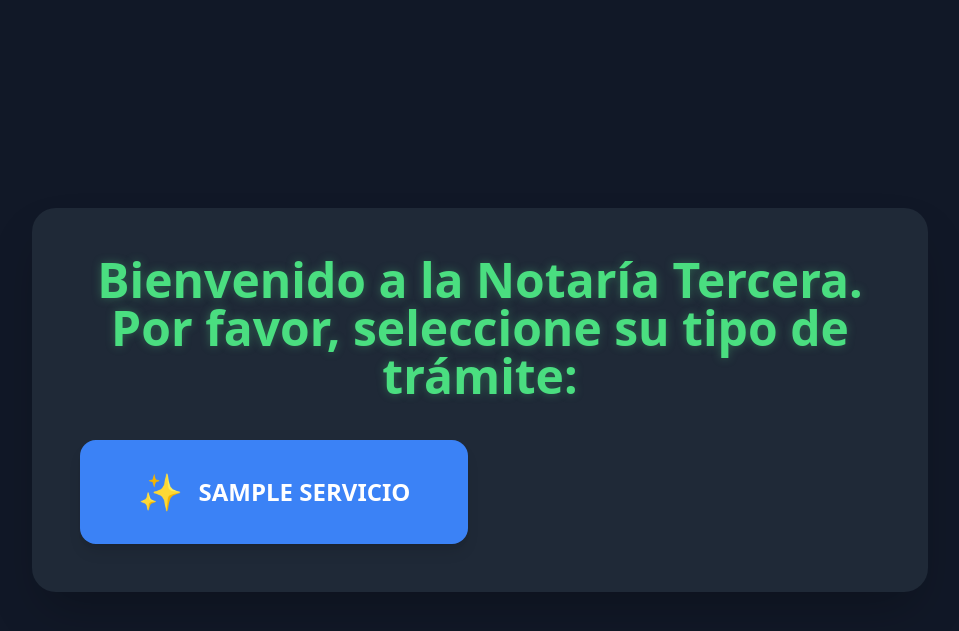
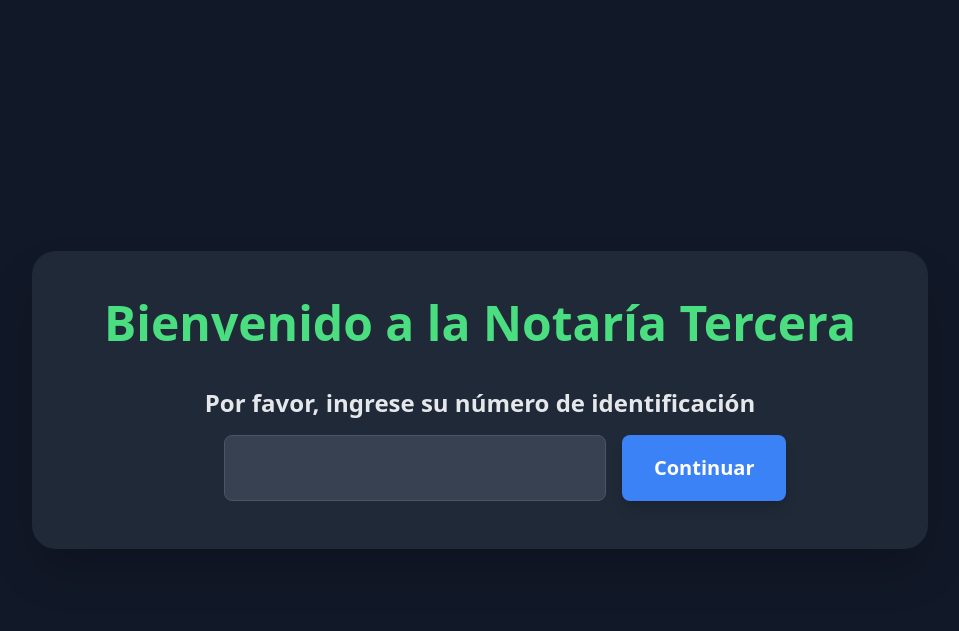
Before and after one commit to Juan-Castaneda-A/turnos, a Flask app: template templates/solicitar_turno.html in a window 1280 px wide. Shown: the top 631 px of the page, without its empty margins (160-1119 px from the left). Run offline with Flask 3, Linux system fonts and the light colour scheme; the template is opened without the code that fills it: most values are stand-ins (such as "Sample title", 1, 10 or a date in 2020); some libraries are stand-ins or nearby versions.

Commit message:
Add client identification flow to ticket request
Implements a two-step process for requesting a ticket: first verifying client identity and then selecting a service. Adds backend logic to create or fetch clients, exposes an API endpoint for client lookup, and updates the UI to handle new/existing clients. Also displays client name in the staff panel and refactors related JS and HTML for improved user experience.

```diff
--- a/app.py
+++ b/app.py
@@ -156,20 +156,36 @@ def solicitar_turno_action():
     if supabase is None:
         flash("Error de configuración: No se pudo conectar a la base de datos.", "error")
         return redirect(url_for('solicitar_turno_ui'))
+    #1. Obtenemos los nuevos datos del formulario
+    id_servicio = request.form.get('id_servicio')
+    numero_identificacion = request.form.get('numero_identificacion')
+    nombre_completo = request.form.get('nombre_completo')
 
-    id_servicio = request.form.get('id_servicio')
-    if not id_servicio:
-        flash("Por favor, seleccione un servicio válido.", "warning")
+    if not all([id_servicio, numero_identificacion, nombre_completo]):
+        flash("Todos los campos son requeridos.", "warning")
         return redirect(url_for('solicitar_turno_ui'))
 
     try:
+        # 2. Lógica para "obtener o crear" el cliente
+        #Primero, se busca si el cliente ya existe
+        cliente_response = supabase.table('clientes').select('id_cliente').eq('numero_identificacion', numero_identificacion).execute()
+
+        if cliente_response.data:
+            id_cliente = cliente_response.data[0]['id_cliente'] # Si existe, usamos su ID
+        else:
+            nuevo_cliente = supabase.table('clientes').insert({ # Si no existe, lo insertamos y obtenemos el nuevo ID
+                'numero_identificacion': numero_identificacion,
+                'nombre_completo': nombre_completo
+            }).execute()
+            id_cliente = nuevo_cliente.data[0]['id_cliente']
         # --- Lógica Antigua (eliminada) ---
         # Ya no necesitamos obtener el prefijo ni calcular el último número aquí.
         # La función de la base de datos 'crear_nuevo_turno' hace todo eso.
 
         # --- Nueva Lógica: Llamada a la Función RPC ---
         # Simplemente llamamos a la función que creamos en Supabase y le pasamos el id_servicio.
-        params = {'_id_servicio': int(id_servicio)}
+
+        params = {'_id_servicio': int(id_servicio), '_id_cliente': id_cliente}
         response = supabase.rpc('crear_nuevo_turno', params).execute()
 
         if response.data:
@@ -178,11 +194,12 @@ def solicitar_turno_action():
             prefijo_ticket = nuevo_turno_data['prefijo_turno']
             nuevo_numero_turno = nuevo_turno_data['numero_turno']
 
-            logging.info(f"Nuevo turno creado vía RPC: {prefijo_ticket}-{nuevo_numero_turno}")
-
             #Obtener el nombre del servicio para pasarlo a la plantilla
             response_servicio = supabase.table('servicios').select('nombre_servicio').eq('id_servicio', nuevo_turno_data['id_servicio']).single().execute()
             nombre_servicio = response_servicio.data['nombre_servicio'] if response_servicio.data else ''
+
+            logging.info(f"Nuevo turno creado vía RPC: {prefijo_ticket}-{nuevo_numero_turno}")
+
             # Aquí se integraría la lógica para imprimir el ticket.
             return render_template('ticket_confirmacion.html',
                                    turno_id=f"{prefijo_ticket}-{nuevo_numero_turno:03d}",
@@ -488,6 +505,21 @@ def api_save_user():
         logging.error(f"Error en api_save_user: {e}")
         return jsonify({"success": False, "error": str(e)}), 500
 
+@app.route('/api/check-cliente/<identificacion>')
+def check_cliente(identificacion):
+    """
+    Verifica si un cliente existe por su número de identificación
+    y devuelve su nombre si lo encuentra.
+    """
+    try:
+        response = supabase.table('clientes').select('nombre_completo').eq('numero_identificacion', identificacion).single().execute()
+        if response.data:
+            return jsonify(response.data) # Devuelve {"nombre_completo": "Juan Perez"} si lo encuentra
+        else:
+            return jsonify(None) # Devuelve null si no lo encuentra
+    except Exception as e:
+        return jsonify({"error": str(e)}), 500
+
 # @app.route('/api/text-to-speech', methods=['POST'])
 # def text_to_speech():
 #     """
--- a/static/css/solicitar_turno.css
+++ b/static/css/solicitar_turno.css
@@ -1,26 +1,12 @@
-/* Mantenemos la fuente base para el body */
 body {
     font-family: 'Inter', sans-serif;
 }
 
-/* Conservamos el text-shadow personalizado para el título */
-.welcome-message {
-    text-shadow: 0 0 10px rgba(72, 187, 120, 0.4);
+@keyframes fadeInScale {
+    from { opacity: 0; transform: scale(0.95); }
+    to { opacity: 1; transform: scale(1); }
 }
 
-/* Conservamos la definición de la animación */
-@keyframes fadeInScale {
-    from {
-        opacity: 0;
-        transform: scale(0.95);
-    }
-    to {
-        opacity: 1;
-        transform: scale(1);
-    }
-}
-
-/* Creamos una clase para aplicar la animación, que usamos en el HTML */
 .animate-fade-in-scale {
     animation: fadeInScale 0.8s ease-out;
 }
--- /dev/null
+++ b/static/js/solicitar_turno.js
@@ -0,0 +1,58 @@
+document.addEventListener('DOMContentLoaded', function () {
+    const step1 = document.getElementById('step-1-identification');
+    const step2 = document.getElementById('step-2-services');
+    const continueBtn = document.getElementById('continue-btn');
+    const identificationInput = document.getElementById('numero_identificacion');
+    const loadingMessage = document.getElementById('loading-message');
+
+    const welcomeUserMessage = document.getElementById('welcome-user-message');
+    const fullNameContainer = document.getElementById('full-name-container');
+    const fullNameInput = document.getElementById('nombre_completo');
+    const serviceButtons = document.querySelectorAll('.service-button');
+
+    continueBtn.addEventListener('click', async function () {
+        const identificacion = identificationInput.value;
+        if (!identificacion) {
+            alert('Por favor, ingrese un número de identificación.');
+            return;
+        }
+
+        loadingMessage.classList.remove('hidden');
+        continueBtn.disabled = true;
+
+        try {
+            // Llamamos a la API que creamos en Flask para verificar el cliente
+            const response = await fetch(`/api/check-cliente/${identificacion}`);
+            const data = await response.json();
+
+            // Ocultamos el paso 1 y mostramos el paso 2
+            step1.classList.add('hidden');
+            step2.classList.remove('hidden');
+
+            if (data && data.nombre_completo) {
+                // Si el cliente existe, le damos la bienvenida y rellenamos el campo de nombre (que estará oculto)
+                welcomeUserMessage.textContent = `Hola de nuevo, ${data.nombre_completo}!`;
+                fullNameInput.value = data.nombre_completo;
+                fullNameContainer.classList.add('hidden'); // Mantenemos el campo de nombre oculto
+            } else {
+                // Si el cliente es nuevo, le pedimos el nombre
+                welcomeUserMessage.textContent = '¡Bienvenido!';
+                fullNameInput.value = '';
+                fullNameContainer.classList.remove('hidden'); // Mostramos el campo para que lo rellene
+                fullNameInput.focus(); // Ponemos el cursor en el campo de nombre
+            }
+
+            // Habilitamos los botones de servicio
+            serviceButtons.forEach(button => button.disabled = false);
+
+        } catch (error) {
+            console.error('Error al verificar el cliente:', error);
+            alert('Hubo un error al verificar la identificación. Por favor, intente de nuevo.');
+            step1.classList.remove('hidden');
+            step2.classList.add('hidden');
+        } finally {
+            loadingMessage.classList.add('hidden');
+            continueBtn.disabled = false;
+        }
+    });
+});
--- a/templates/solicitar_turno.html
+++ b/templates/solicitar_turno.html
@@ -1,33 +1,54 @@
-<!-- templates/solicitar_turno.html -->
 <!DOCTYPE html>
 <html lang="es">
 <head>
     <meta charset="UTF-8">
     <meta name="viewport" content="width=device-width, initial-scale=1.0">
     <title>Notaría Tercera - Solicitar Turno</title>
-    <!-- Carga de Tailwind CSS desde CDN -->
     <script src="https://cdn.tailwindcss.com"></script>
     <link href="https://fonts.googleapis.com/css2?family=Inter:wght@400;600;700;800&display=swap" rel="stylesheet">
     <link href="{{ url_for('static', filename='css/solicitar_turno.css') }}" rel="stylesheet">
 </head>
 <body class="bg-gray-900 text-gray-200 font-sans flex justify-center items-center min-h-screen p-4">
 
-    <div class="container w-full max-w-4xl bg-gray-800 rounded-3xl shadow-2xl p-8 md:p-12 text-center animate-fade-in-scale">
+    <div class="w-full max-w-4xl bg-gray-800 rounded-3xl shadow-2xl p-8 md:p-12 text-center animate-fade-in-scale">
 
-        <h1 class="welcome-message text-3xl md:text-5xl font-extrabold text-green-400 mb-10">
-            Bienvenido a la Notaría Tercera.<br>Por favor, seleccione su tipo de trámite:
+        <h1 class="text-3xl md:text-5xl font-extrabold text-green-400 mb-10">
+            Bienvenido a la Notaría Tercera
         </h1>
 
-        <form action="{{ url_for('solicitar_turno_action') }}" method="post" class="grid grid-cols-1 md:grid-cols-2 gap-6">
+        <form action="{{ url_for('solicitar_turno_action') }}" method="post">
 
+            <div id="step-1-identification">
+                <label for="numero_identificacion" class="block text-2xl font-semibold mb-4">Por favor, ingrese su número de identificación</label>
+                <div class="flex flex-col sm:flex-row gap-4 max-w-lg mx-auto">
+                    <input type="number" id="numero_identificacion" name="numero_identificacion" required
+                           class="flex-grow p-4 text-2xl text-center bg-gray-700 border border-gray-600 rounded-lg focus:outline-none focus:ring-2 focus:ring-blue-500">
+                    <button type="button" id="continue-btn"
+                            class="px-8 py-4 bg-blue-500 text-white font-bold text-xl rounded-lg shadow-lg hover:bg-blue-600 transition">
+                        Continuar
+                    </button>
+                </div>
+                <p id="loading-message" class="text-gray-400 mt-4 hidden">Verificando...</p>
+            </div>
+
+            <div id="step-2-services" class="hidden">
+                <div id="welcome-user-message" class="text-2xl font-semibold mb-6"></div>
+
+                <div id="full-name-container" class="mb-6 hidden">
+                    <label for="nombre_completo" class="block text-xl font-semibold mb-2">Parece que es tu primera vez, por favor ingresa tu nombre completo:</label>
+                    <input type="text" id="nombre_completo" name="nombre_completo" required
+                           class="w-full max-w-lg mx-auto p-4 text-xl text-center bg-gray-700 border border-gray-600 rounded-lg">
+                </div>
+
+                <h2 class="text-2xl font-semibold mb-6">Ahora, por favor, seleccione su tipo de trámite:</h2>
+
+                <div class="grid grid-cols-1 md:grid-cols-2 gap-6">
                     {% for servicio in servicios %}
                         <button type="submit" name="id_servicio" value="{{ servicio.id_servicio }}"
-                        class="w-full flex items-center justify-center gap-4 p-6 md:p-8 bg-blue-500 text-white font-bold text-xl md:text-2xl uppercase rounded-2xl shadow-lg
-                               hover:bg-blue-600 hover:shadow-xl hover:-translate-y-1
-                               active:translate-y-0 active:shadow-md
-                               transition-all duration-300">
-
-                    <span class="text-3xl md:text-4xl">
+                                class="service-button w-full flex items-center justify-center gap-4 p-6 bg-gray-700 text-white font-bold text-xl rounded-2xl shadow-lg
+                                       hover:bg-blue-500 hover:shadow-xl hover:-translate-y-1 transition-all duration-300
+                                       disabled:opacity-50 disabled:cursor-not-allowed" disabled>
+                            <span class="text-3xl">
                                 {% if 'Biometría' in servicio.nombre_servicio %} ☝️
                                 {% elif 'Declaración' in servicio.nombre_servicio %} 📝
                                 {% elif 'Registro Civil' in servicio.nombre_servicio %} 📄
@@ -38,17 +59,15 @@
                             {{ servicio.nombre_servicio }}
                         </button>
                     {% endfor %}
+                </div>
+            </div>
         </form>
 
         {% with messages = get_flashed_messages(with_categories=true) %}
             {% if messages %}
                 <div class="mt-8 space-y-3">
                 {% for category, message in messages %}
-                    <div class="p-4 rounded-lg text-lg font-semibold
-                                {% if category == 'success' %}bg-green-600 text-white
-                                {% elif category == 'warning' %}bg-yellow-500 text-gray-900
-                                {% elif category == 'error' %}bg-red-600 text-white
-                                {% else %}bg-gray-700 text-white{% endif %}">
+                    <div class="p-4 rounded-lg text-lg font-semibold bg-red-600 text-white">
                         {{ message }}
                     </div>
                 {% endfor %}
@@ -57,5 +76,6 @@
         {% endwith %}
     </div>
 
+    <script src="{{ url_for('static', filename='js/solicitar_turno.js') }}"></script>
 </body>
 </html>
```
Also changed, not shown: static/js/funcionario_panel.js (+13 -1 lines), templates/funcionario_panel.html (+6 -1 lines). Lines whose indentation alone changed are shown as unchanged.
